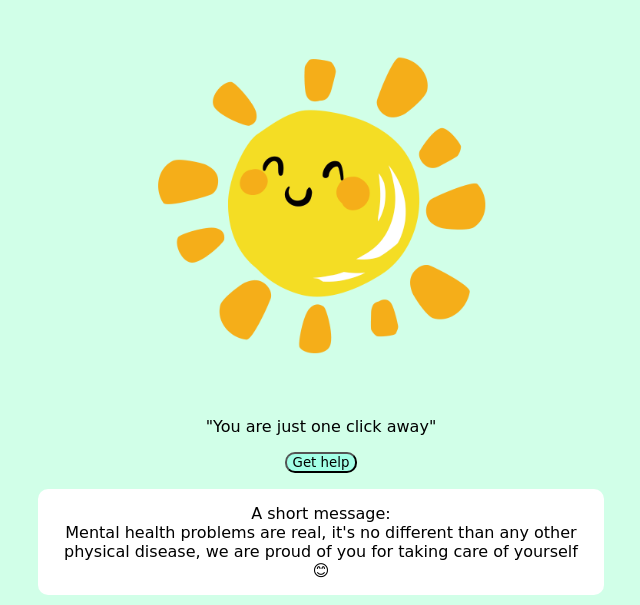
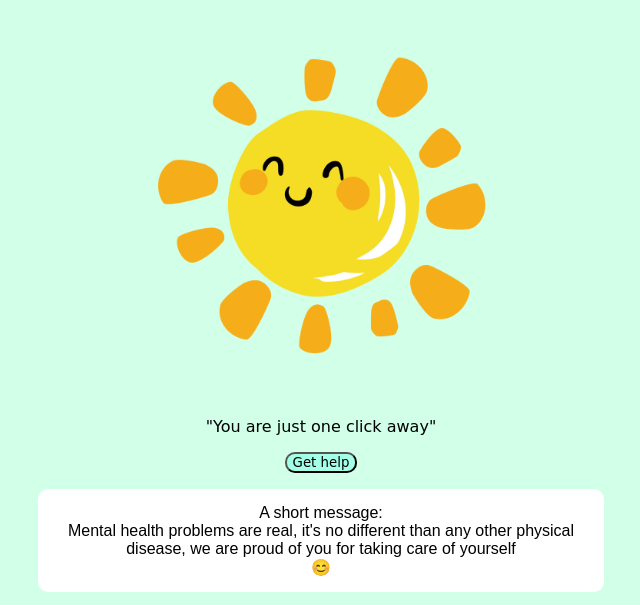
Before and after one commit to Mukulx1/Glittr, a plain HTML site: page index.html in a window 1280 px wide. Shown: the part 115-720 px from the top of the page, without its empty margins (319-959 px from the left). Drawn offline with Linux system fonts and the light colour scheme.

Commit message:
Update style.css

```diff
--- a/style.css
+++ b/style.css
@@ -11,7 +11,7 @@ body{
 }
 #message{
     padding: 15px;
-    Font: fantasy;
+    font-family: Arial, Helvetica, sans-serif;
 }
 #brand{
     font-size: 4em;
```
